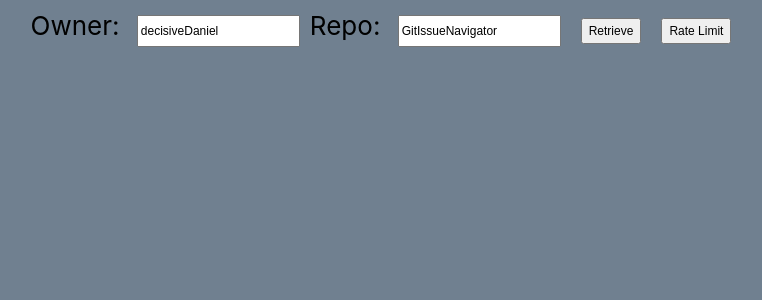
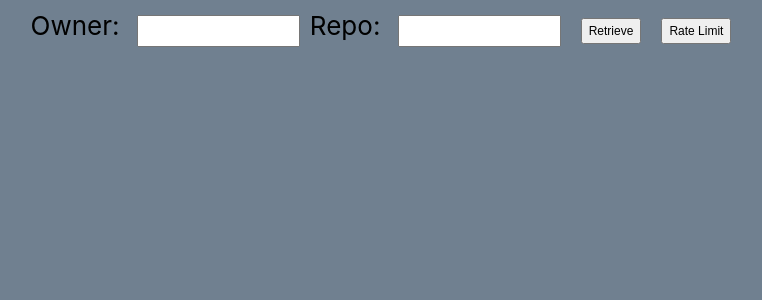
Before and after one commit to decisivedaniel/GitIssueNavigator, a React (Create React App) app: page / in a window 1280 px wide. Shown: the top 300 px of the page, without its empty margins (254-1016 px from the left). Built offline with nearby package versions, Linux system fonts and the light colour scheme.

Commit message:
Remove Defaults

```diff
--- a/src/InfoRetrival/IssueForm.tsx
+++ b/src/InfoRetrival/IssueForm.tsx
@@ -13,8 +13,8 @@ type IssueFormProps = {
 
 export class IssueForm extends React.Component<  IssueFormProps , State> {
     state = {
-        owner: "decisiveDaniel",
-        repo: "GitIssueNavigator"
+        owner: "",
+        repo: ""
     };
 
     onOwnerChange = (e: React.FormEvent<HTMLInputElement>): void => {
```
